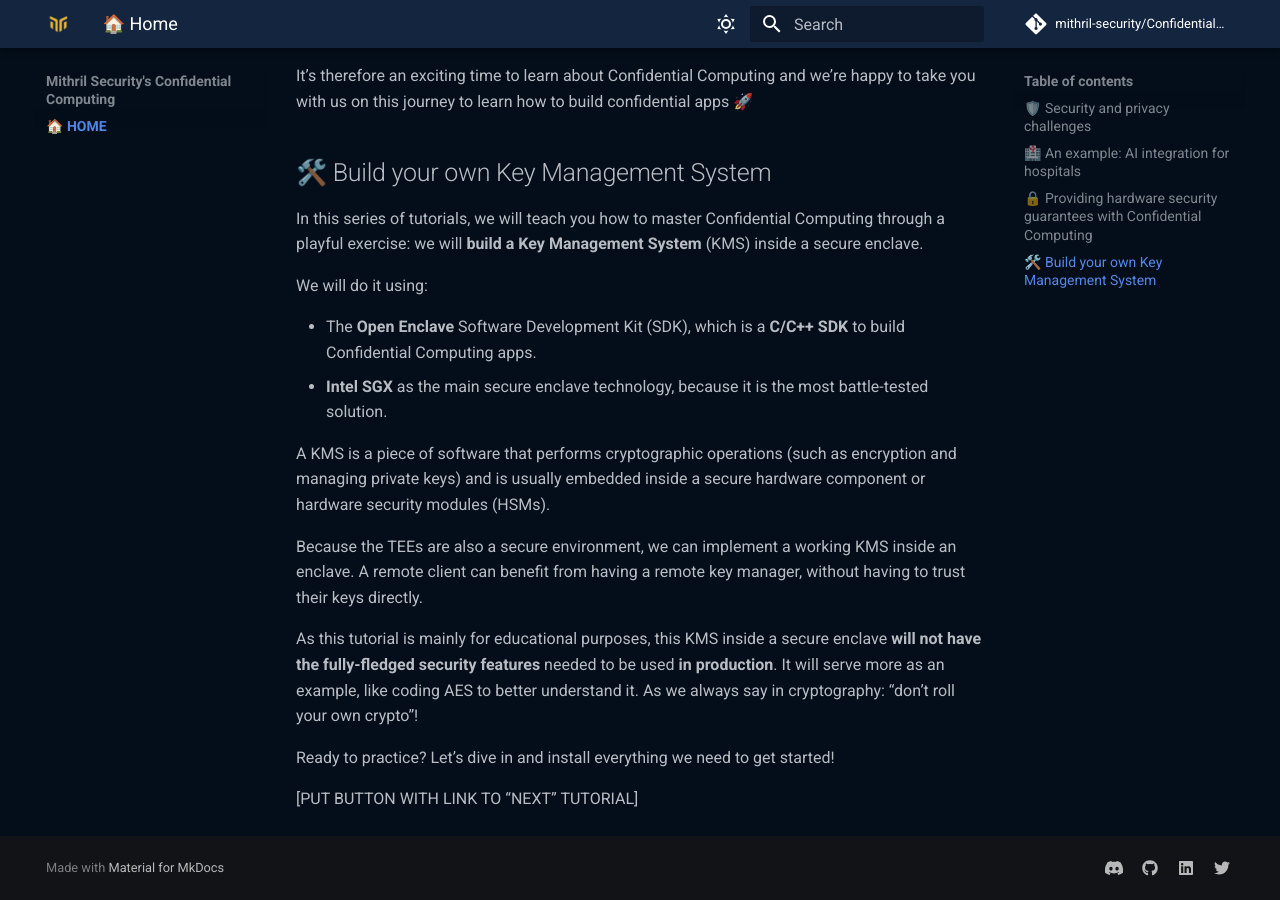
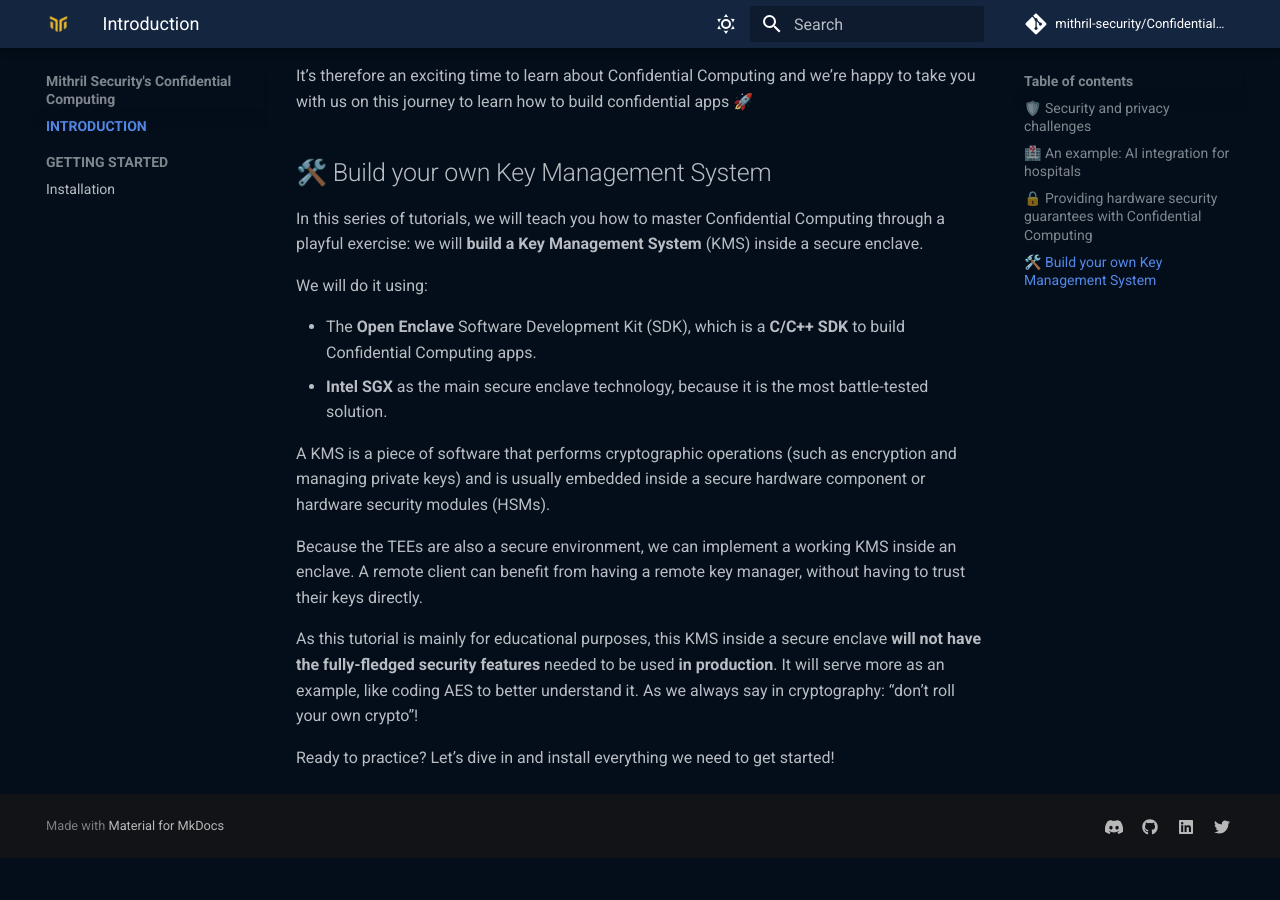
Before and after one commit to mithril-security/Confidential_Computing_Explained, an MkDocs documentation site: the page built from docs/index.md, in a window 1280 px wide and 900 px high, scrolled down 2139 px. Built offline with MkDocs 1.6.1 and Material for MkDocs 9.7.7, drawn with Linux system fonts in a browser that asks for light colours; comment, search, counter and statistics services are not loaded; after the commit the page ends 2997 px from its top, so only the background shows below that.

Commit message:
adding intro + installation

```diff
--- a/docs/index.md
+++ b/docs/index.md
@@ -57,5 +57,3 @@ Because the TEEs are also a secure environment, we can implement a working KMS i
 As this tutorial is mainly for educational purposes, this KMS inside a secure enclave **will not have the fully-fledged security features** needed to be used **in production**. It will serve more as an example, like coding AES to better understand it. As we always say in cryptography: “don’t roll your own crypto”!
 
 Ready to practice? Let’s dive in and install everything we need to get started!
-
-[PUT BUTTON WITH LINK TO “NEXT” TUTORIAL]
--- a/mkdocs.yml
+++ b/mkdocs.yml
@@ -99,4 +99,6 @@ markdown_extensions:
 
 # Documentation tree
 nav:
-  - 🏠 Home: "index.md"
+  - Introduction: "index.md"
+  - Getting started:
+    - Installation: "docs/getting-started/installation.md"
```
